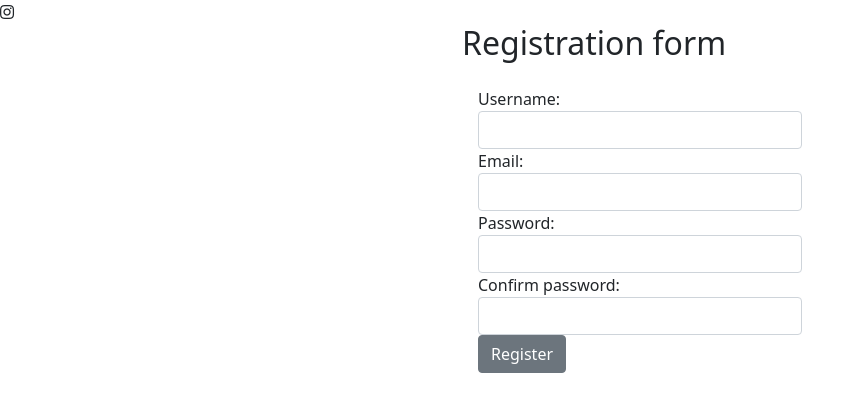
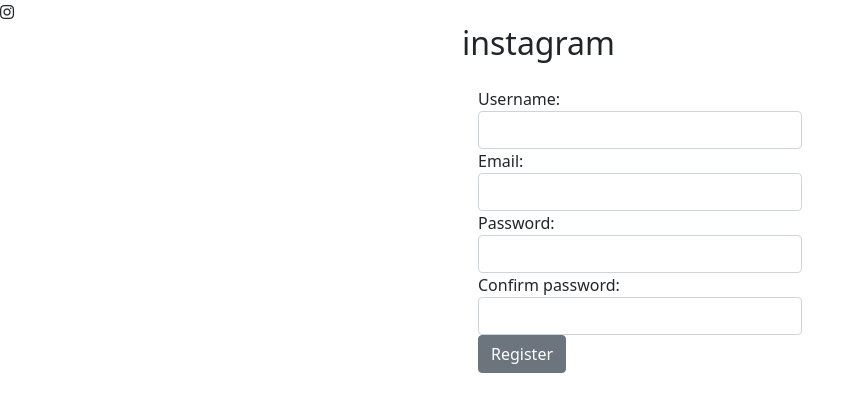
Before and after one commit to Binamin-hussein100/Instagram_clone, a Django app: page /registration/register/ in a window 1280 px wide. Shown: the part 72-484 px from the top of the page, without its empty margins (0-865 px from the left). Run offline with Django 3.2, Linux system fonts and the light colour scheme.

Commit message:
made changes to the form

```diff
--- a/registration/templates/login.html
+++ b/registration/templates/login.html
@@ -6,7 +6,7 @@
         <div class="row">
             <div class="col-md-4"></div>
             <div class="col-md-4">
-                <h2>LOGIN FORM</h2>
+                <h2>instagram</h2>
                 <div class="card-body">
                     <form action="/" method="post">
                         {%csrf_token%}
--- a/registration/templates/registration.html
+++ b/registration/templates/registration.html
@@ -13,7 +13,7 @@
         <div class="row">
             <div class="col-md-4"></div>
            <div class="col-md-4">
-            <h2>Registration form</h2>
+            <h2>instagram</h2>
             <div class="card-body">
                 <form action="{% url 'register' %}" method="post">
                     {%csrf_token%}
```
